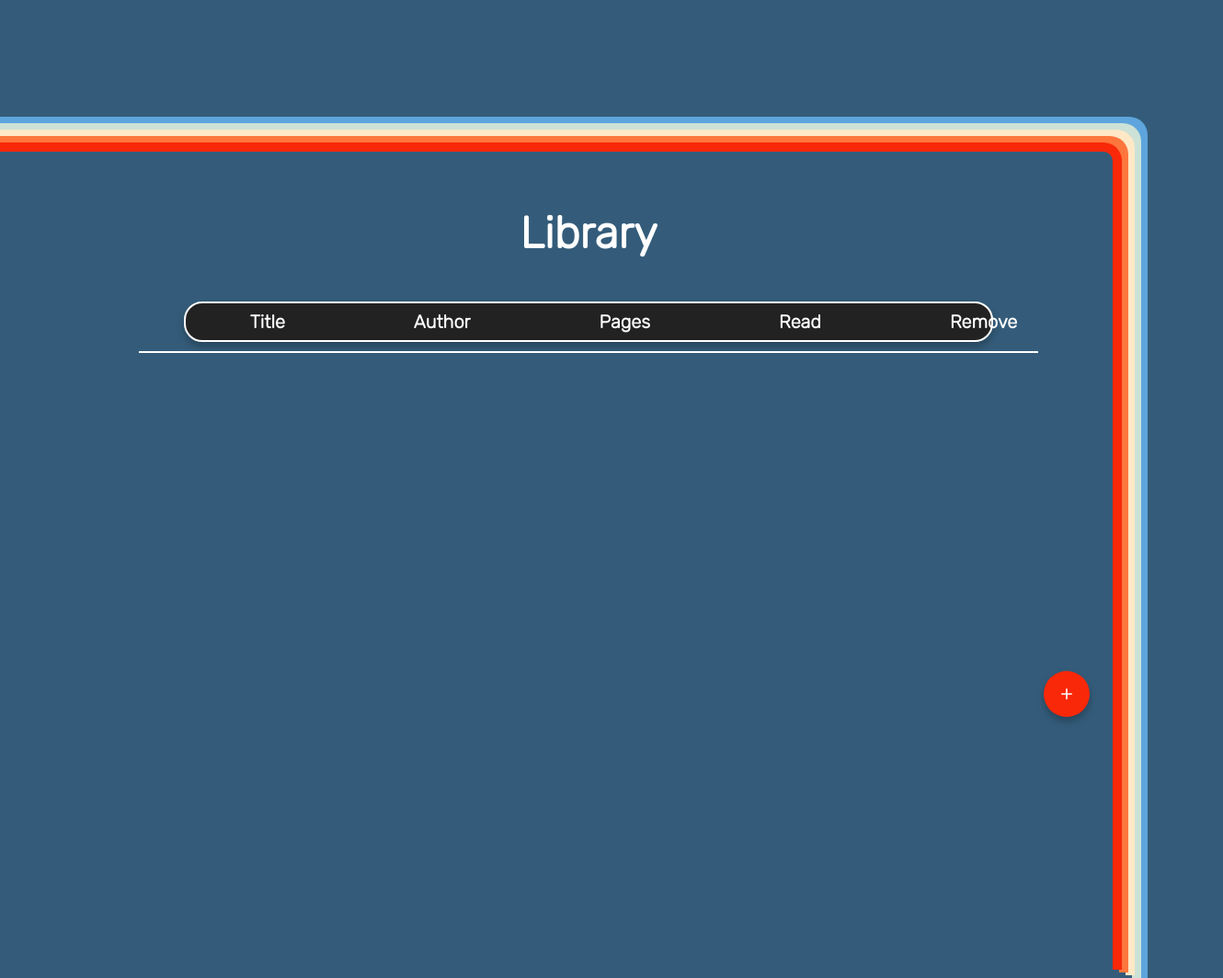
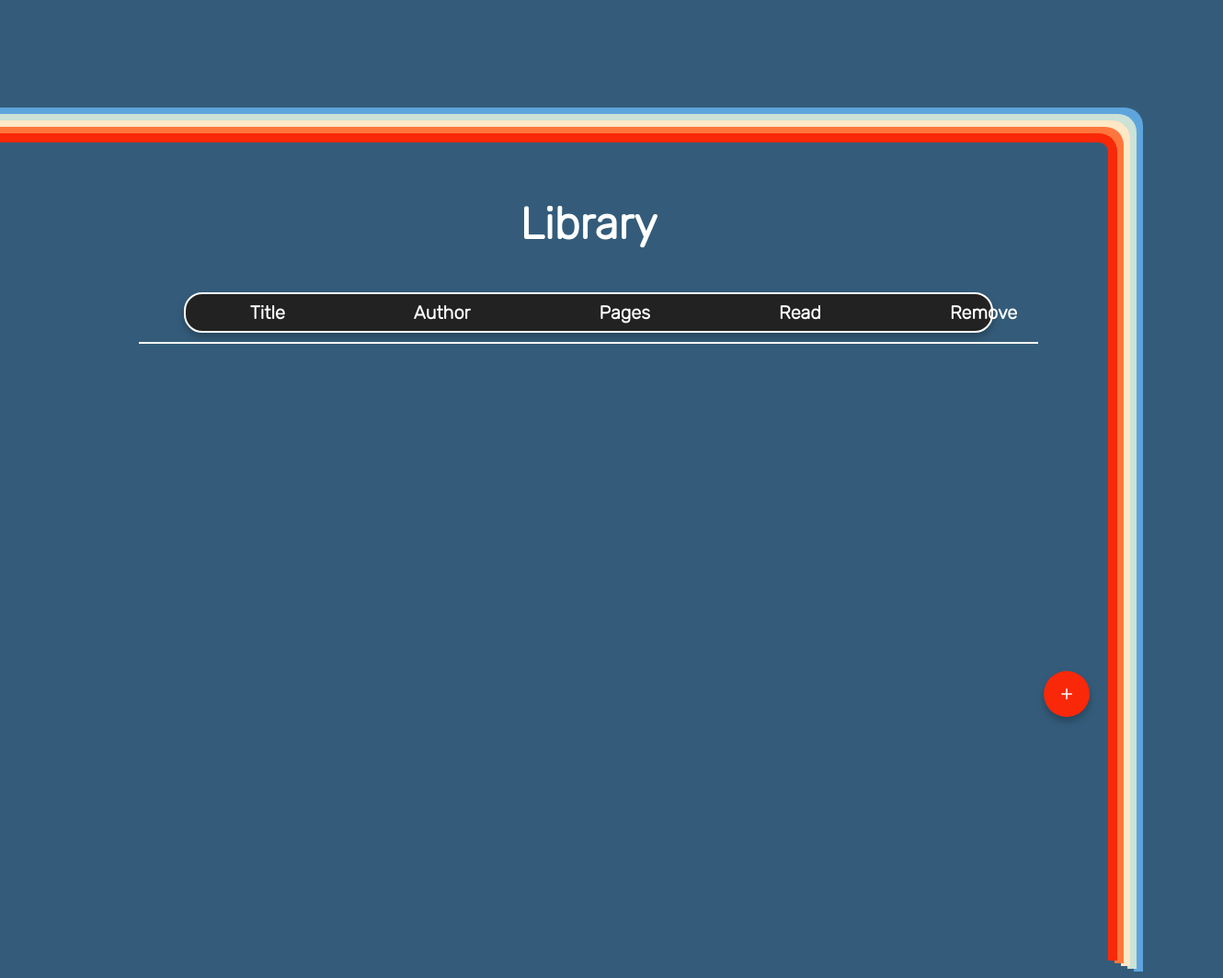
Before and after one commit to Ryan-C892/Library-Project, a plain HTML site: page index.html in a window 1280 px wide. Shown: the top 1064 px of the page at 92% size, 1330 px wide, since content can reach past the window. Drawn offline with Linux system fonts and the light colour scheme.

Commit message:
Update main.css

```diff
--- a/main.css
+++ b/main.css
@@ -26,8 +26,8 @@ html {
 }
 .border-container {
     position: relative;
-    top: 450px;
-    right: 85px;
+    top: 520px;
+    right: 40px;
 }
 .border-blue {
     position: relative;
@@ -155,24 +155,22 @@ button {
 /* Library Settings */
 .library-container {
     position: absolute;
-    bottom: -80px;
-    left: 50px;
+    bottom: 0px;
     width: 100%;
-    height: 150vh;
+    height: 150%;
+    margin: 0 auto;
 }
 
 #library-title {
     position: relative;
-    bottom: 420px;
-    left: -50px;
+    bottom: 350px;
     width: 100%;
     margin: 0 auto;
 }
 
 #library {
     position: relative;
-    bottom: 420px;
-    left: -50px;
+    bottom: 350px;
     margin: 0 auto;
 }
 
@@ -262,18 +260,19 @@ button {
 
 .book-removed {
     position: relative;
-    bottom: 50px;
+    top: -380px;
     display: flex;
     justify-content: center;
     align-items: center;
+    width: 500px;
     color: #fff;
     background-color: var(--retro-cyan);
     font-size: 20px;
     font-weight: 400;
     text-align: center;
+    margin-top: 15px;
+    padding: 10px 15px 10px 15px;
     margin: 0 auto;
-    padding: 10px 15px 10px 15px;
-    width: 500px;
     border: none;
     border-radius: 20px;
     box-shadow: 0 5px 8px rgba(0,0,0,0.25);
```
